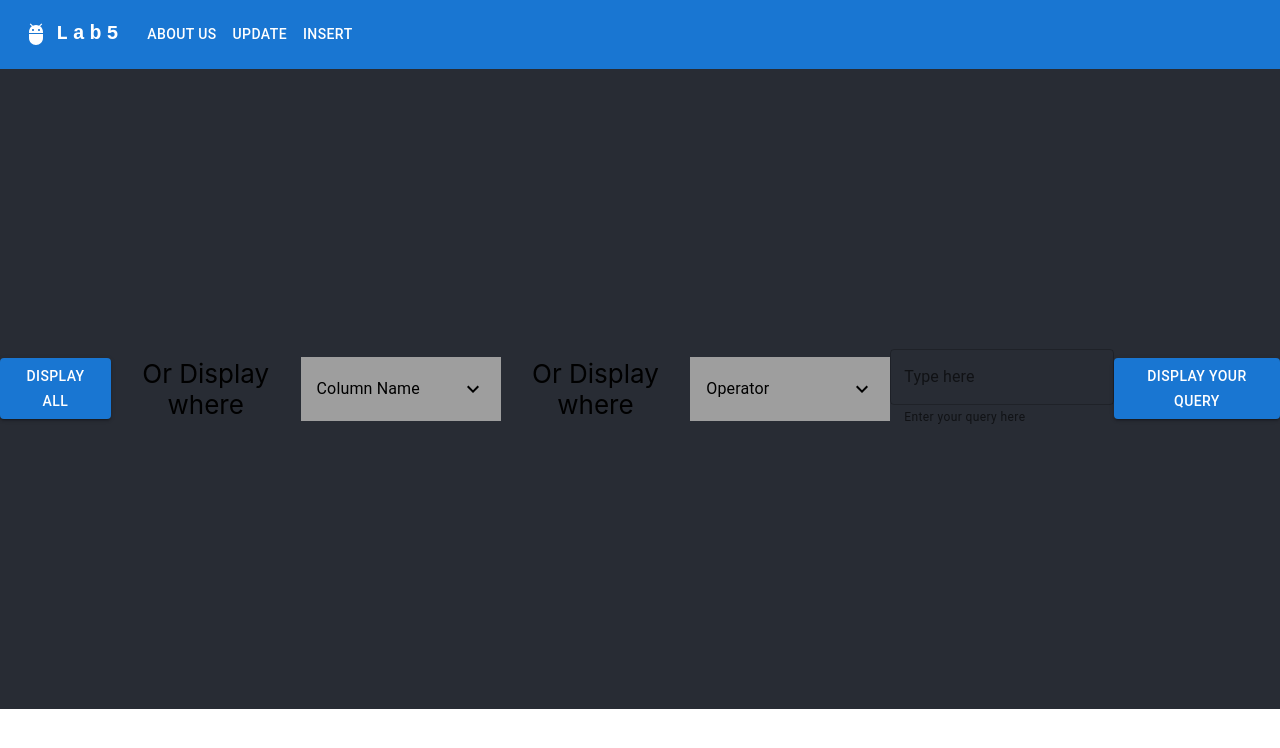
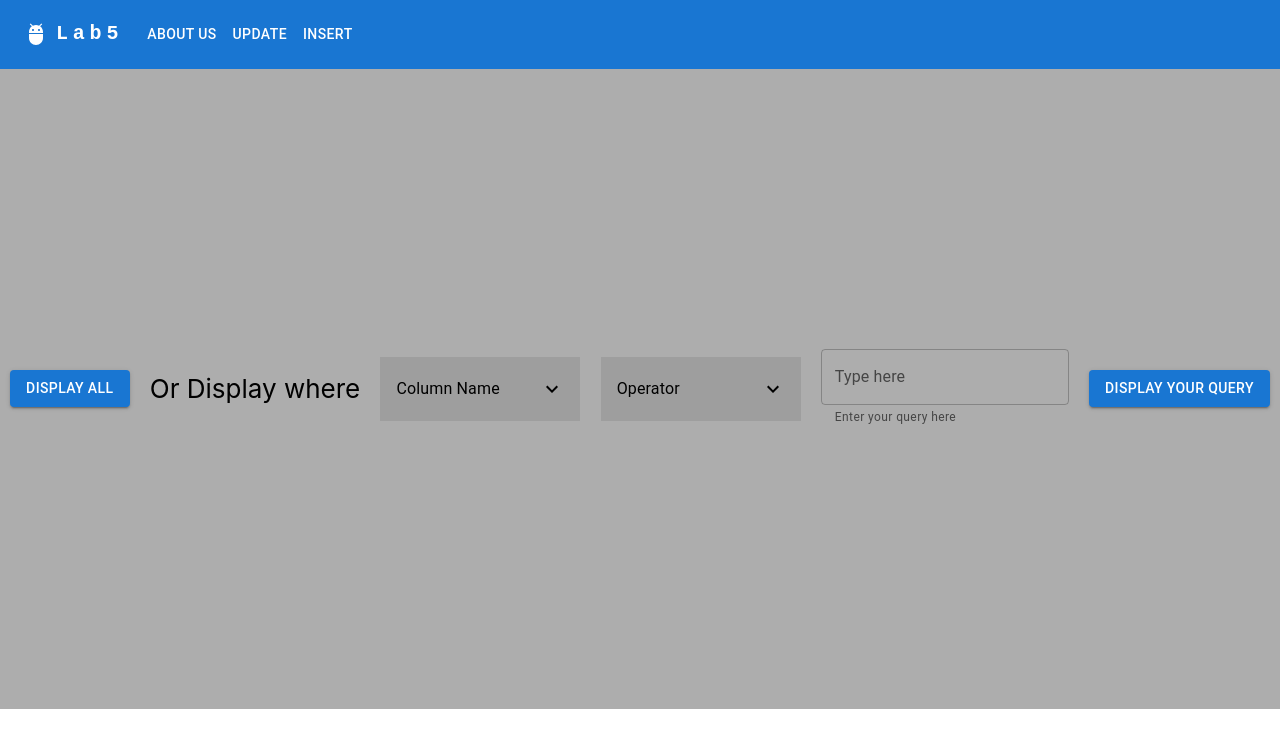
Before and after one commit to kamamile-tea/WebAppsLabs, a React (Create React App) app in the folder lab5/: page / in a window 1280 px wide. Shown: the top 748 px of the page. Built offline with nearby package versions, Linux system fonts and the light colour scheme.

Commit message:
finished query feature

```diff
--- a/lab5/src/App.css
+++ b/lab5/src/App.css
@@ -14,7 +14,7 @@
 }
 
 .App-header {
-  background-color: #282c34;
+  background-color: #adadad;
   min-height: 80vh;
   display: flex;
   flex-direction: row;
--- a/lab5/src/App.js
+++ b/lab5/src/App.js
@@ -15,6 +15,9 @@ const operators = ['==', '<', '>']
 function App() {
   const [apiResponse, setApiResponse] = useState({});
   const [displayTable, setDisplayTable] = useState(false);
+  const [colSelection, setColSelection] = useState("");
+  const [operSelection, setOperSelection] = useState("");
+  const [query, setQuery] = useState("");
 
   let displayAll = () => {
       fetch("http://localhost:9000/api/cars")
@@ -26,6 +29,33 @@ function App() {
           })
   };
 
+  let displayQuery = () => {
+    fetch("http://localhost:9000/api/cars/" + colSelection + "/" + operSelection + "/" + query)
+        .then(response => response.json())
+        .then(response => setApiResponse(response))
+        .then(response => {
+          setDisplayTable(true);
+          console.log(apiResponse);
+        })
+  }
+
+  let handleColChange = (col) => {
+    console.log("Handle Col Change: ");
+    console.log(col);
+    setColSelection(col);
+  }
+
+  let handleOperChange = (oper) => {
+    console.log("Handle Oper Change: ");
+    console.log(oper);
+    setOperSelection(oper);
+  }
+
+  let handleQueryChange = (e) => {
+    console.log("Handle Query Change: ");
+    console.log(e.target.value);
+    setQuery(e.target.value);
+  }
 
   return (
     <div className="App">
@@ -35,15 +65,13 @@ function App() {
 
         <p>Or Display where </p>
 
-        <SelectionList options = { columns } title = "Column Name" />
+        <SelectionList onSelectionChange = {handleColChange} options = { columns } title = "Column Name" />
 
-        <p>Or Display where </p>
+        <SelectionList onSelectionChange = {handleOperChange} options = { operators } title = "Operator"/>
 
-        <SelectionList options = { operators } title = "Operator"/>
+        <TextField onChange = {handleQueryChange} color = "secondary" id="standard-basic" label="Type here" variant="outlined" helperText = "Enter your query here" />
 
-        <TextField color = "secondary" id="standard-basic" label="Type here" variant="outlined" helperText = "Enter your query here" />
-
-        <Button href = "#" variant="contained">Display your query</Button>
+        <Button href = "#" variant="contained" onClick = {displayQuery}>Display your query</Button>
       </header>
       <section>
         {displayTable ? <Table rows = {apiResponse.data}/> : <p></p>}
--- a/lab5/src/components/SelectionList.js
+++ b/lab5/src/components/SelectionList.js
@@ -24,6 +24,7 @@ export default function NestedList(props) {
   const updateSelection = (choice) => {
     console.log(choice);
     setSelection(choice);
+    props.onSelectionChange(choice);
     handleClick();
   };
 
```
